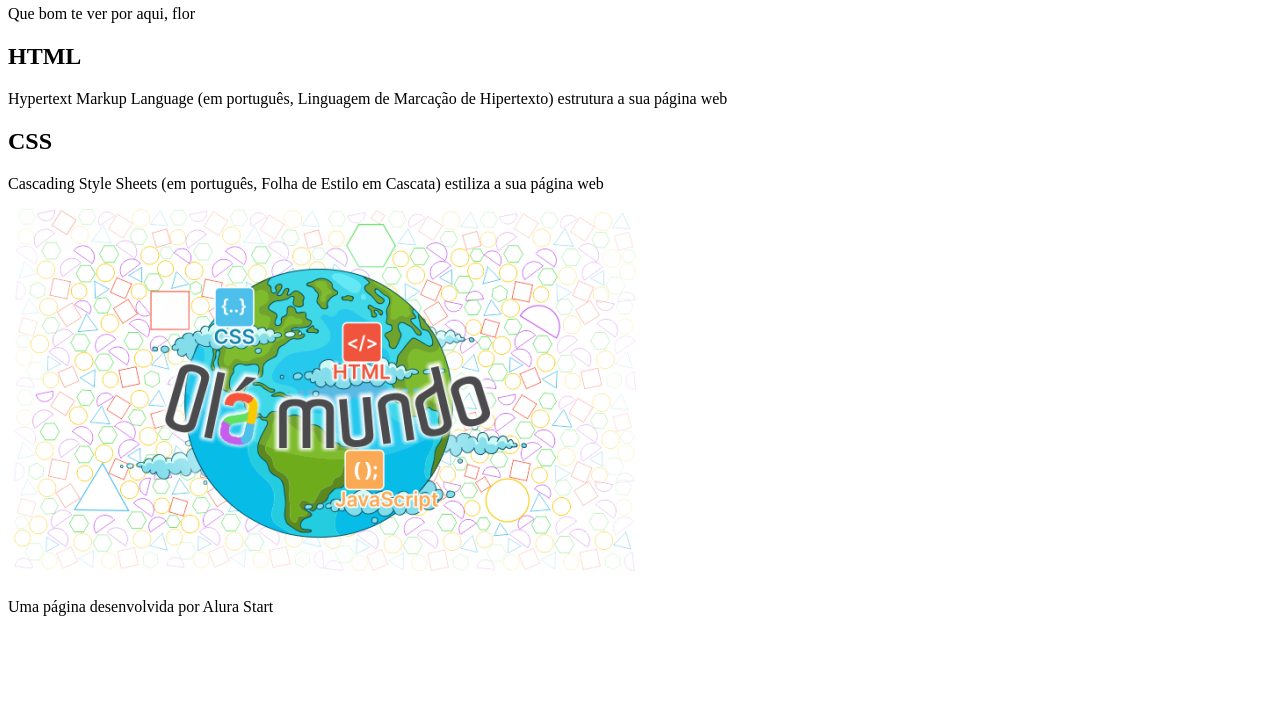
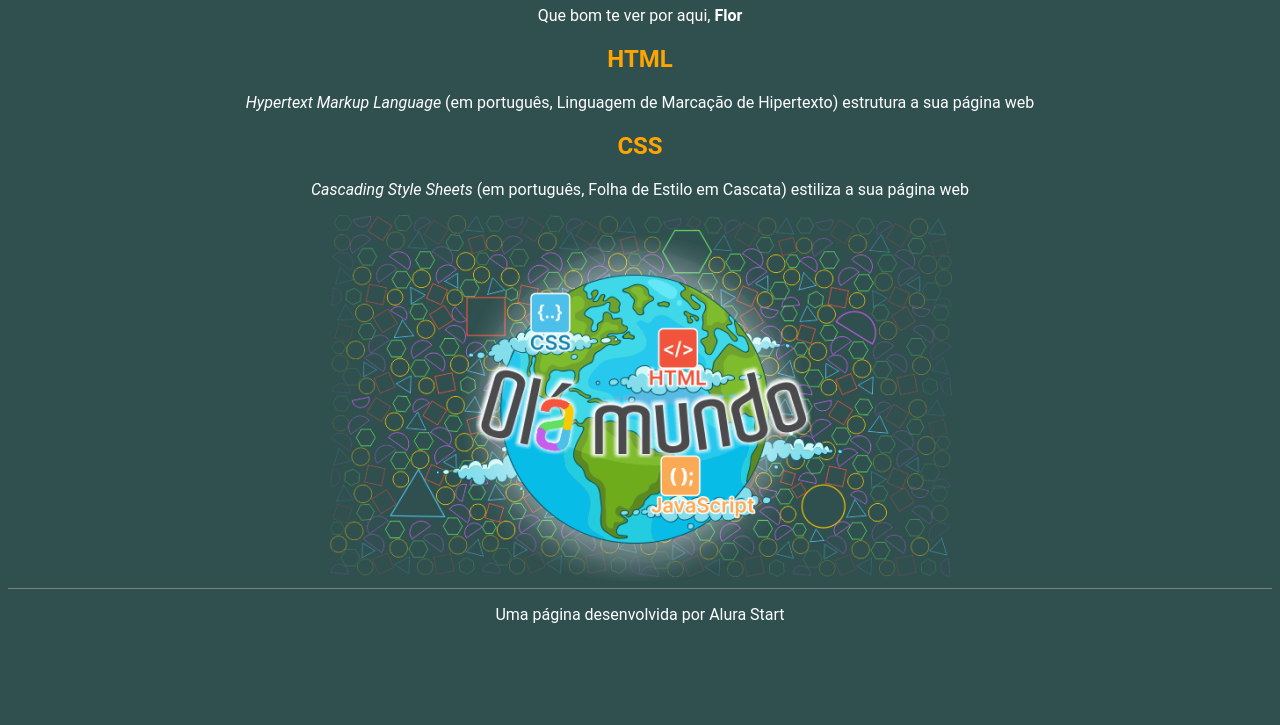
Before and after one commit to ProfMJacira/Hello-world, a plain HTML site: page index.html in a window 1280 px wide. Shown: the part 75-800 px from the top of the page. Drawn offline with Linux system fonts and the light colour scheme; files whose address does not match are found by name.

Commit message:
Add files via upload

```diff
--- a/index.html
+++ b/index.html
@@ -4,20 +4,21 @@
     <meta charset="UTF-8">
     <meta name="viewport" content="width=device-width, initial-scale=1.0">
     <title>hello world</title>
+    <link rel="stylesheet" href="style.css">
 </head>
 <body>
     <reader>
     <h1>Hello World</h1>
-    <p>Que bom te ver por aqui, flor</p>
+    <p>Que bom te ver por aqui, <span id="nome-usuário">Flor</span></p>
     </reader>
 
     <section>
 
         <h2>HTML</h2>
-        <P>Hypertext Markup Language (em português, Linguagem de Marcação de Hipertexto) estrutura a sua página web</P>
+        <P><span class="texto-inglês">Hypertext Markup Language </span>(em português, Linguagem de Marcação de Hipertexto) estrutura a sua página web</P>
 
         <h2>CSS</h2>
-        <P>Cascading Style Sheets (em português, Folha de Estilo em Cascata) estiliza a sua página web</P>
+        <P><span class="texto-inglês">Cascading Style Sheets </span>(em português, Folha de Estilo em Cascata) estiliza a sua página web</P>
         <img src="imagem/Olá Mundo.png" alt="Imagem com figuras geométricas ao fundo e uma figura do planeta Terra a frente, com a inscrição Olá Mundo em letras coloridas">
 
     </section>
--- /dev/null
+++ b/style.css
@@ -0,0 +1,26 @@
+    h2{
+        color:orange;
+    }
+
+    body {
+            background-color: #305050;
+            color: white;
+            font-family: Roboto;
+            text-align: center;
+        }
+
+        header {
+            border-bottom: 1px solid grey;
+        }
+
+        footer {
+            border-top: 1px solid grey;
+        }
+
+        #nome-usuário {
+            font-weight: bold;
+        }
+
+        .texto-inglês{
+            font-style: italic;
+        }
```
